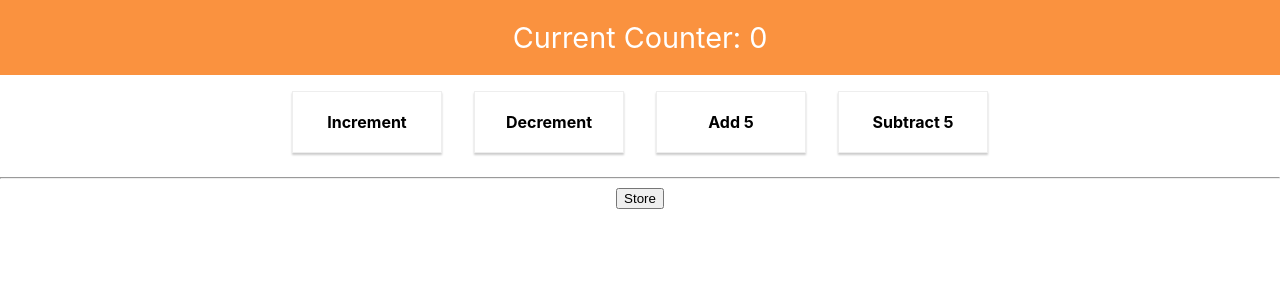
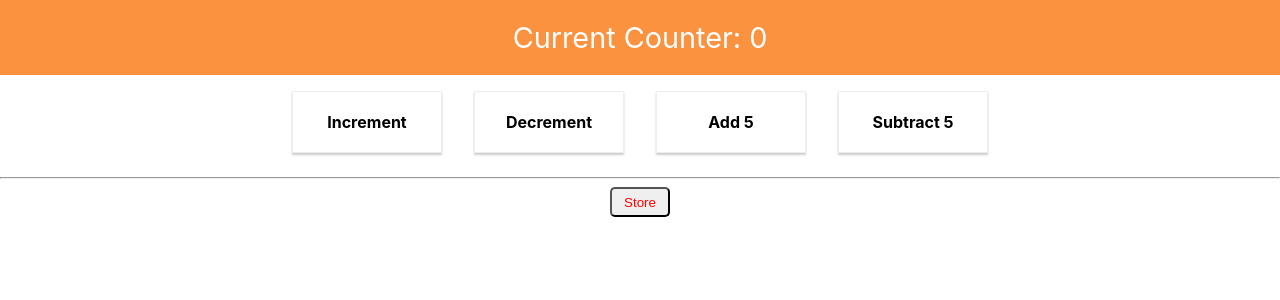
Before and after one commit to akshaykurhekar/redux-demo-app, a React (Create React App) app: page / in a window 1280 px wide. Shown: the top 300 px of the page. Built offline with nearby package versions, Linux system fonts and the light colour scheme.

Commit message:
quick fixes

```diff
--- a/src/containers/Counter/Counter.js
+++ b/src/containers/Counter/Counter.js
@@ -17,7 +17,7 @@ class Counter extends Component {
                 <CounterControl label="Add 5" clicked={this.props.onAdd }  />
                 <CounterControl label="Subtract 5" clicked={this.props.onSub}  />
                 <hr/>
-                <button onClick={() => this.props.onStoreResult(this.props.ctr)} >Store</button>
+                <button onClick={() => this.props.onStoreResult(this.props.ctr)} style={{width:"60px", height:"30px", color:"red", borderRadius:"5px", font:"bold" }}  >Store</button>
                 <ul>
                     {this.props.storeResult.map(strResult => {
                         // console.log(strResult.value)
--- a/src/store/action/result.js
+++ b/src/store/action/result.js
@@ -14,7 +14,7 @@ export const onStoreResult = (result) =>{
             // const oldState = getState().res.result;
             // console.log(oldState);
             dispatch(saveResult(result));
-      }, 2000)
+      }, 1000)
     }
 }
 
```
Also changed, not shown: 1 other file (tests, documents, lock files or other folders).
